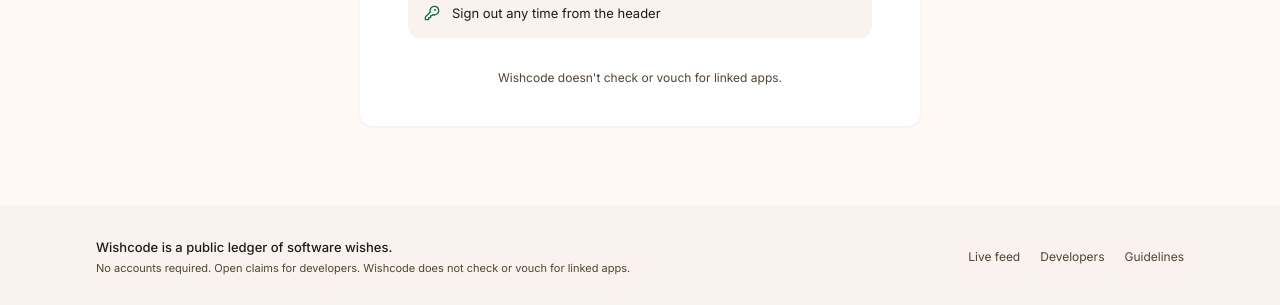
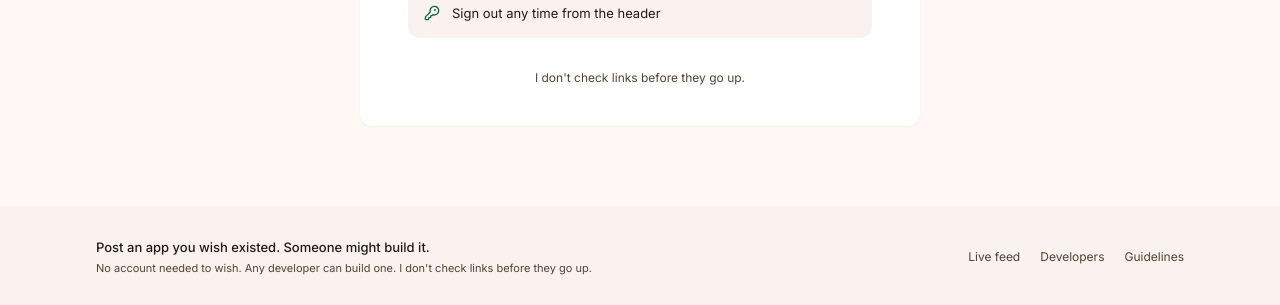
Before and after one commit to raghavg27/wishcode, a Next.js app: page /login in a window 1280 px wide. Shown: the part 804-1109 px from the top of the page. Built offline with nearby package versions, Linux system fonts and the light colour scheme; no server answers.

Commit message:
copy: plain-language site-wide, home and sidebar text

```diff
--- a/src/app/layout.tsx
+++ b/src/app/layout.tsx
@@ -18,11 +18,11 @@ const newsreader = Newsreader({
 });
 
 const description =
-  "A public ledger of software wishes. Post a one-sentence wish without signing up; developers claim it or post a live link.";
+  "Post an app you wish existed. No signup. Developers build them and share the link.";
 
 export const metadata: Metadata = {
   metadataBase: new URL(siteUrl()),
-  title: { default: "Wishcode — a public ledger of software wishes", template: "%s · Wishcode" },
+  title: { default: "Wishcode — apps people wish existed", template: "%s · Wishcode" },
   description,
   applicationName: "Wishcode",
   openGraph: { type: "website", siteName: "Wishcode", description },
--- a/src/app/manifest.ts
+++ b/src/app/manifest.ts
@@ -4,7 +4,7 @@ export default function manifest(): MetadataRoute.Manifest {
   return {
     name: "Wishcode",
     short_name: "Wishcode",
-    description: "A public ledger of software wishes.",
+    description: "Post an app you wish existed. Developers build them.",
     start_url: "/",
     display: "standalone",
     background_color: "#fff8f5",
--- a/src/app/page.tsx
+++ b/src/app/page.tsx
@@ -10,7 +10,7 @@ import { getLedgerPage, getLiveMetoos, getStats, withLiveCounts } from "@/lib/da
 export default function LedgerPage({ searchParams }: PageProps<"/">) {
   return (
     <main className="mx-auto w-full max-w-[1120px] px-4 py-6 sm:py-8">
-      <h1 className="sr-only">Wishcode: the public ledger of software wishes</h1>
+      <h1 className="sr-only">Wishcode: post an app you wish existed</h1>
       <Composer />
       <div className="grid grid-cols-1 items-start gap-8 lg:grid-cols-12">
         <section className="flex flex-col gap-4 lg:col-span-8" aria-label="Wishes">
--- a/src/components/duplicate-modal.tsx
+++ b/src/components/duplicate-modal.tsx
@@ -44,8 +44,8 @@ export function DuplicateModal({ open, typed, similar, busy, onClose, onMetoo, o
       </div>
 
       <div className="mt-6 flex items-center justify-between">
-        <h3 className="text-label-sm font-semibold tracking-wider text-ink-muted uppercase">Similar wishes on the ledger</h3>
-        <span className="text-caption text-outline">Sorted by similarity</span>
+        <h3 className="text-label-sm font-semibold tracking-wider text-ink-muted uppercase">Someone may have wished this already</h3>
+        <span className="text-caption text-outline">Closest match first</span>
       </div>
       <ul className="mt-2 divide-y divide-hairline">
         {similar.map((w) => (
--- a/src/components/nav-links.tsx
+++ b/src/components/nav-links.tsx
@@ -6,7 +6,7 @@ import Link from "next/link";
 import { usePathname } from "next/navigation";
 
 const LINKS = [
-  { href: "/", label: "Ledger", match: (p: string) => p === "/" },
+  { href: "/", label: "Wishes", match: (p: string) => p === "/" },
   { href: "/?status=fulfilled", label: "Fulfilled", match: () => false },
   { href: "/principles", label: "Principles", match: (p: string) => p.startsWith("/principles") },
 ];
@@ -37,10 +37,10 @@ export function NavLinksView({ pathname }: { pathname: string }) {
 }
 
 const MOBILE = [
-  { href: "/", label: "Ledger", icon: Layers, match: (p: string) => p === "/" },
+  { href: "/", label: "Wishes", icon: Layers, match: (p: string) => p === "/" },
   { href: "/?status=being_built", label: "Building", icon: Hammer, match: () => false },
   { href: "/developers", label: "Builders", icon: Users, match: (p: string) => p.startsWith("/developers") || p.startsWith("/d/") },
-  { href: "/principles", label: "Charter", icon: ScrollText, match: (p: string) => p.startsWith("/principles") },
+  { href: "/principles", label: "Principles", icon: ScrollText, match: (p: string) => p.startsWith("/principles") },
 ];
 
 export function MobileNav() {
--- a/src/components/sidebar.tsx
+++ b/src/components/sidebar.tsx
@@ -56,7 +56,7 @@ export function MostWanted({ items }: { items: LedgerStats["most_wanted"] }) {
           Most wanted, still open
         </h2>
       </div>
-      <p className="mb-4 text-caption text-ink-muted">Developer shortlist · High intent</p>
+      <p className="mb-4 text-caption text-ink-muted">Lots of people want these. Nobody&apos;s built them yet.</p>
       <ul className="space-y-1">
         {items.map((w) => (
           <li key={w.id}>
@@ -84,7 +84,7 @@ export function BuildCta() {
       </span>
       <h2 className="mb-1 font-serif text-headline font-semibold text-ink">Want to build one?</h2>
       <p className="mb-5 text-[14px] leading-[22px] text-ink-muted">
-        Connect GitHub to claim a wish or post a live link. No deadlines, no approval rituals.
+        Connect GitHub to claim a wish or share what you built. No deadlines, nobody to ask permission.
       </p>
       <Link
         href="/login"
@@ -101,7 +101,7 @@ export function SidebarFootnote() {
   return (
     <div className="flex items-center justify-between px-3 py-2 text-caption text-outline">
       <span className="flex items-center gap-1">
-        <History className="size-3.5" aria-hidden /> Public ledger
+        <History className="size-3.5" aria-hidden /> Every wish is public
       </span>
       <Link href="/principles" className="underline hover:text-ink">
         Principles
--- a/src/components/site-footer.tsx
+++ b/src/components/site-footer.tsx
@@ -5,9 +5,9 @@ export function SiteFooter() {
     <footer className="mt-auto bg-surface-low pb-20 sm:pb-0">
       <div className="mx-auto flex max-w-[1120px] flex-col items-start justify-between gap-4 px-4 py-8 md:flex-row md:items-center">
         <div className="max-w-2xl space-y-1">
-          <p className="text-label font-medium text-ink">Wishcode is a public ledger of software wishes.</p>
+          <p className="text-label font-medium text-ink">Post an app you wish existed. Someone might build it.</p>
           <p className="text-caption text-ink-muted">
-            No accounts required. Open claims for developers. Wishcode does not check or vouch for linked apps.
+            No account needed to wish. Any developer can build one. I don&apos;t check links before they go up.
           </p>
         </div>
         <nav aria-label="Footer" className="flex items-center gap-5 text-label-sm text-ink-muted">
--- a/src/components/ui.tsx
+++ b/src/components/ui.tsx
@@ -127,7 +127,8 @@ export function LedgerNote({ className }: { className?: string }) {
     <div className={clsx("flex items-start gap-3 rounded-xl bg-surface-low p-4 text-label-sm text-outline", className)}>
       <ShieldCheck className="mt-0.5 size-4 shrink-0" aria-hidden />
       <p>
-        Wishcode is a crowd-sourced public wish ledger. Anyone can post ideas or link implementations. {DISCLAIMER}
+        Anyone can post a wish, and any developer can post what they built. I don&apos;t check links before they go up, so the
+        people who wanted each wish vote on whether it works.
       </p>
     </div>
   );
--- a/src/lib/config.ts
+++ b/src/lib/config.ts
@@ -37,11 +37,11 @@ export const DUPLICATE_LIMIT = 3;
 
 export const FEED_PAGE_SIZE = 20;
 
-export const DISCLAIMER = "Wishcode doesn't check or vouch for linked apps.";
+export const DISCLAIMER = "I don't check links before they go up.";
 
 /** Shown above a wish's links. */
 export const LINKS_DISCLAIMER =
-  "Wishcode doesn't check linked apps. People who wanted this wish vote on whether each link works.";
+  "I don't check links before they go up. The people who wanted this wish vote on whether each one works.";
 
 export const STATUS_FILTERS = ["all", "open", "being_built", "fulfilled"] as const;
 export type StatusFilter = (typeof STATUS_FILTERS)[number];
```
